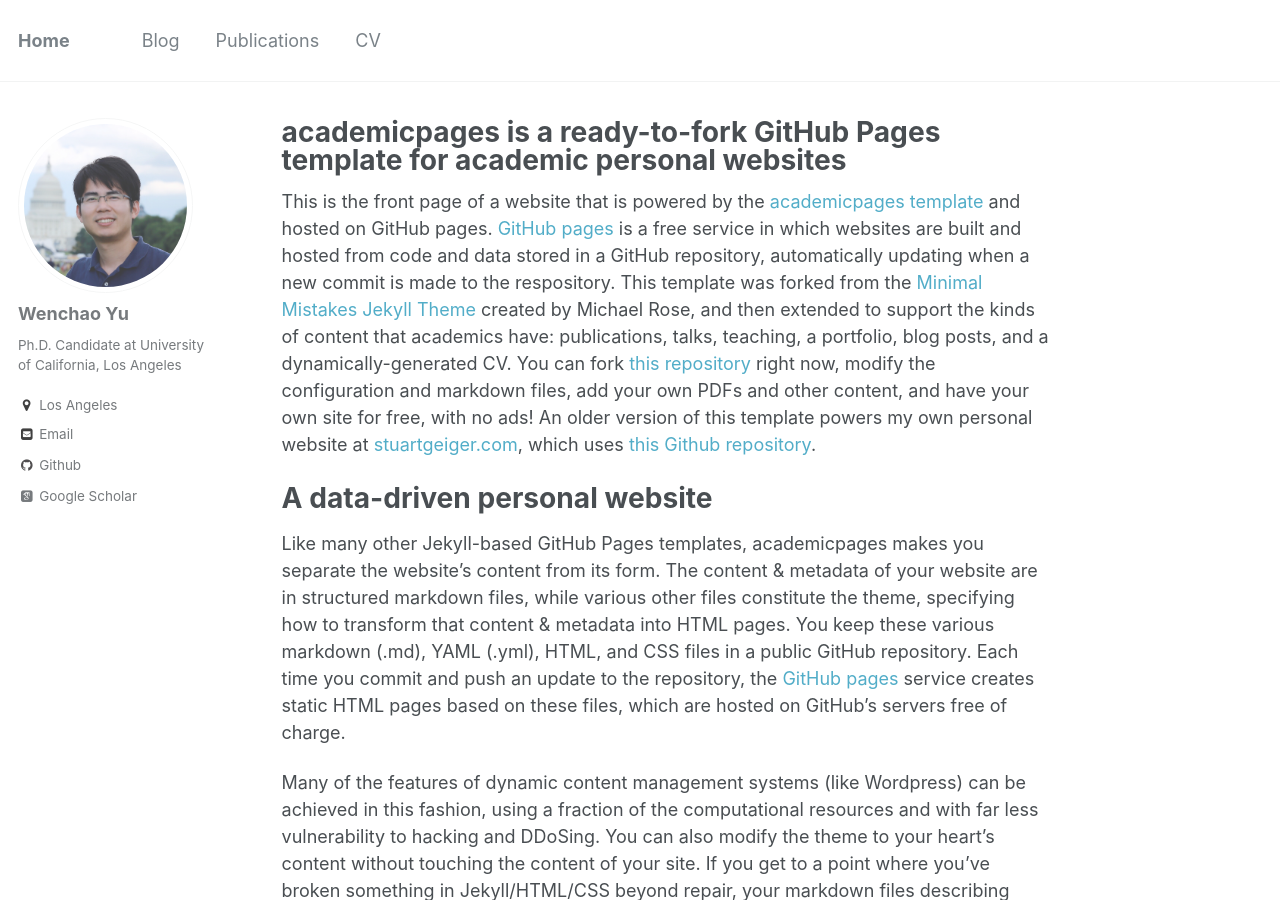
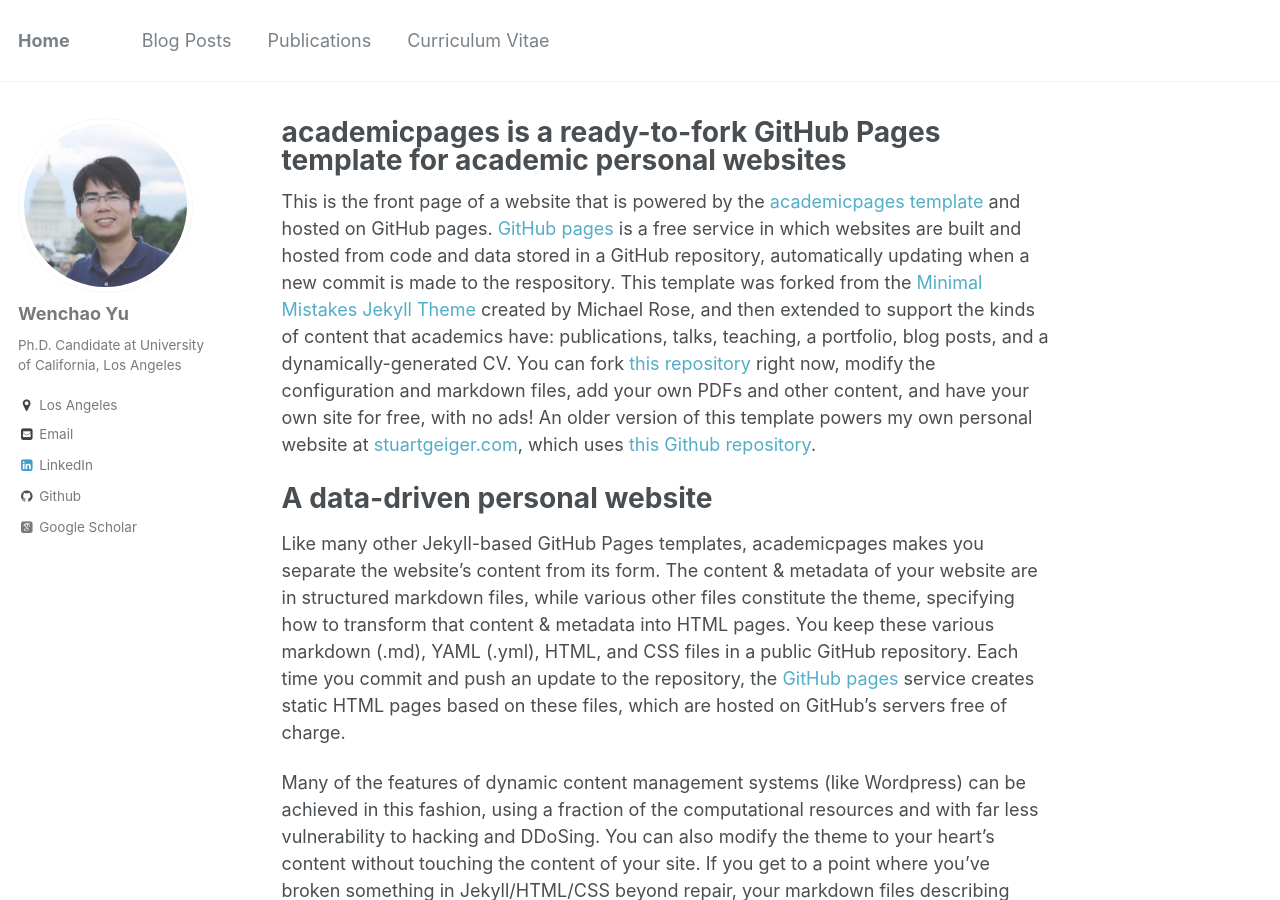
Before and after one commit to yuwenchao/yuwenchao.github.io, a Jekyll site: the page built from _pages/about.md, in a window 1280 px wide and 900 px high. Built offline with Jekyll 4.4.1, drawn with Linux system fonts in a browser that asks for light colours; some web fonts are replaced.

Commit message:
add linkedin

```diff
--- a/_config.yml
+++ b/_config.yml
@@ -98,7 +98,7 @@ author:
   keybase          :
   instagram        :
   lastfm           :
-  linkedin         :
+  linkedin         : "www.linkedin.com/in/yuwenchao"
   orcid            : # "http://orcid.org/yourorcidurl"
   pinterest        :
   soundcloud       :
--- a/_data/navigation.yml
+++ b/_data/navigation.yml
@@ -1,6 +1,6 @@
 # main links links
 main:
-  - title: "Blog"
+  - title: "Blog Posts"
     url: /year-archive/
 
   - title: "Publications"
@@ -16,8 +16,7 @@ main:
 #    url: /portfolio/
 
 
-
-  - title: "CV"
+  - title: "Curriculum Vitae"
     url: /cv/
 
   # - title: "Guide"
```
